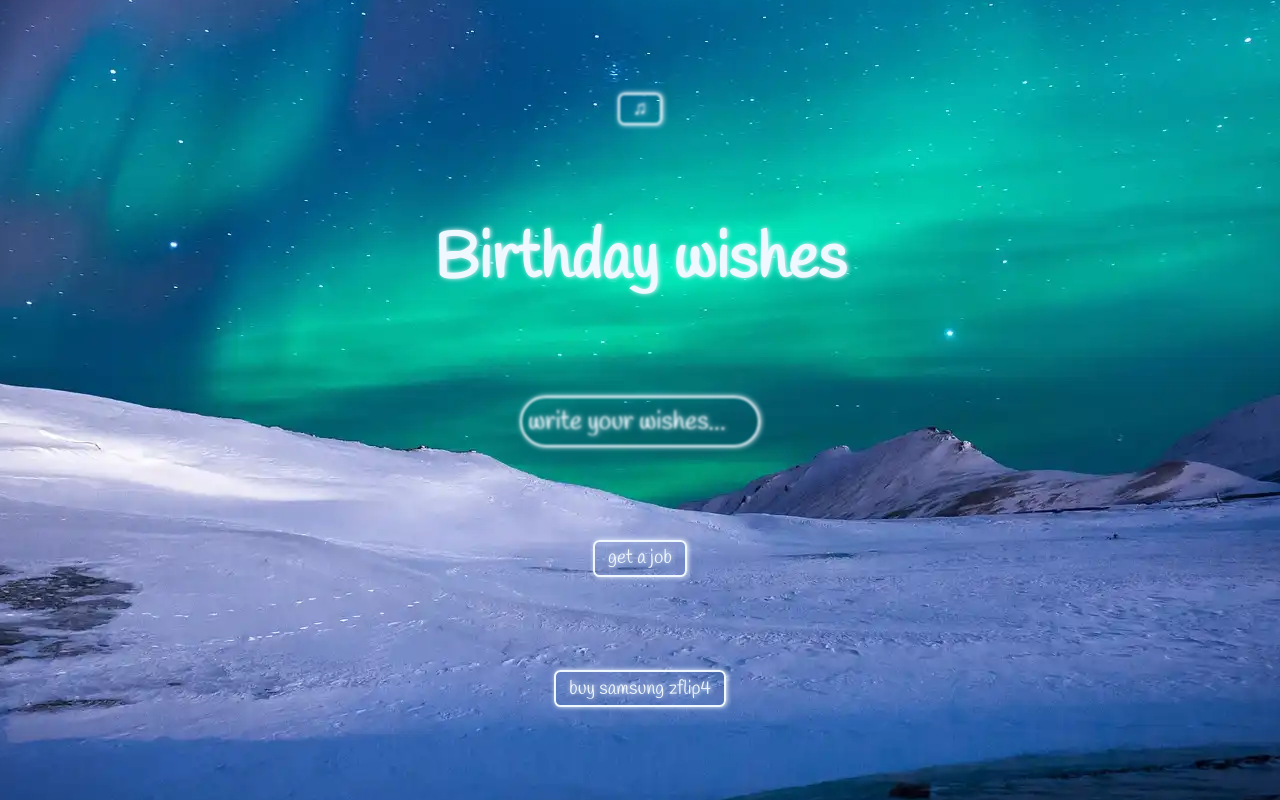
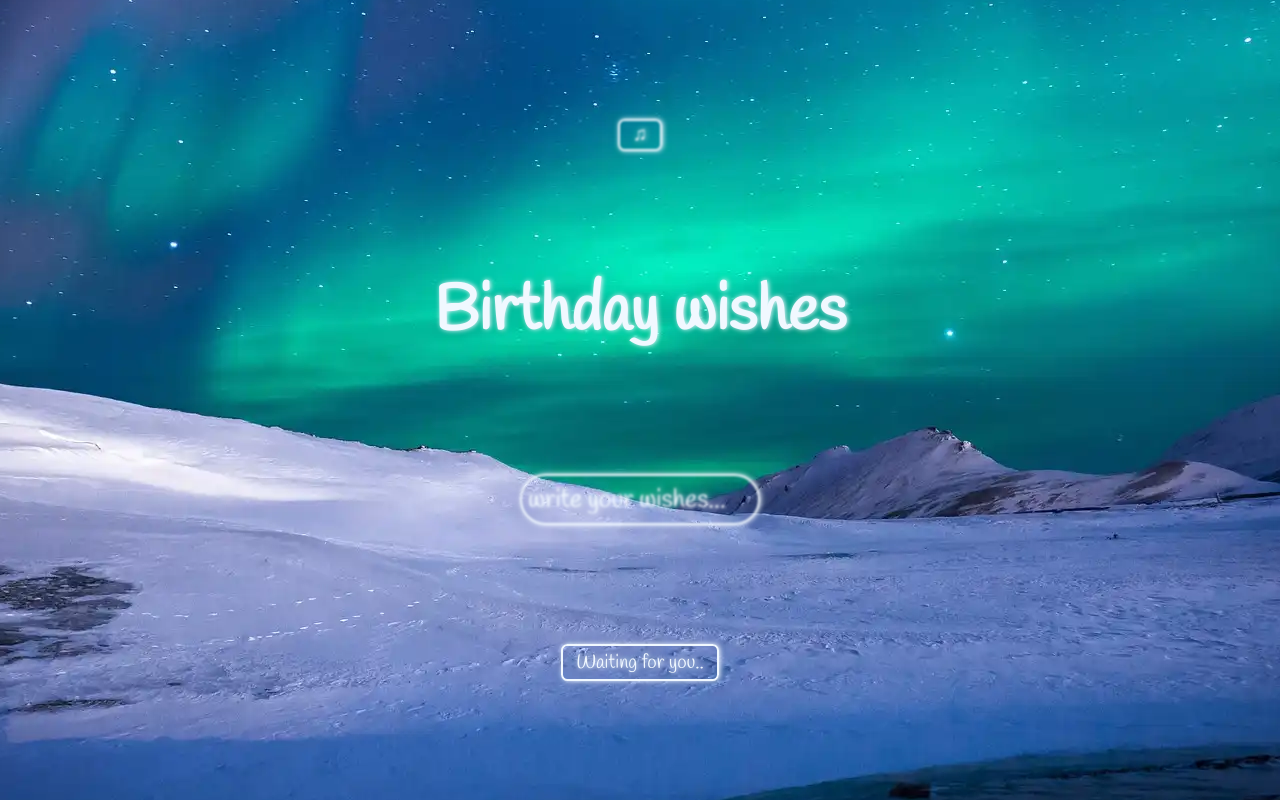
Before and after one commit to hiphop200199/birthday-wishes-reminder, a Svelte app: page / in a window 1280 px wide. Built offline with nearby package versions, Linux system fonts and the light colour scheme.

Commit message:
初步完工

```diff
--- a/package.json
+++ b/package.json
@@ -6,10 +6,12 @@
   "scripts": {
     "dev": "vite",
     "build": "vite build",
-    "preview": "vite preview"
+    "preview": "vite preview",
+    "deploy":"npx gh-pages -d dist"
   },
   "devDependencies": {
     "@sveltejs/vite-plugin-svelte": "^2.0.0",
+    "gh-pages": "^5.0.0",
     "sass": "^1.57.1",
     "svelte": "^3.54.0",
     "svelte-preprocess": "^5.0.0",
--- a/src/App.svelte
+++ b/src/App.svelte
@@ -1,12 +1,7 @@
 <script>
-  import { data } from "./data";
   import piano from "./assets/piano.mp3";
-  let inputText;
+  import List from "./List.svelte";
   let audioElement;
-  let wishes = [];
-  data.subscribe((data) => {
-    wishes = data;
-  });
   function playpause() {
     if (audioElement.paused) {
       audioElement.volume = 0.8;
@@ -21,8 +16,5 @@
   <audio bind:this={audioElement} src={piano} />
   <button on:click={playpause}>&#x266B;</button>
   <h1>Birthday wishes</h1>
-  <input bind:this={inputText} type="text" placeholder="write your wishes..." />
-  {#each wishes as w}
-    <div class="bubble">{w.wish}</div>
-  {/each}
+  <List />
 </article>
--- /dev/null
+++ b/src/List.svelte
@@ -0,0 +1,24 @@
+<script>
+  import { wishes } from "./data";
+
+  let inputWish = "";
+
+  function addWish() {
+    $wishes = [...$wishes, { wish: inputWish }];
+    inputWish = "";
+  }
+</script>
+
+<form on:submit|preventDefault={addWish}>
+  <input
+    type="text"
+    placeholder="write your wishes..."
+    bind:value={inputWish}
+  />
+</form>
+{#each $wishes as w, index}
+  <div class="bubble">{index + 1}.{w.wish}</div>
+  <!--第2個參數是索引編號-->
+{:else}
+  <div class="bubble">Waiting for you..</div>
+{/each}
--- a/src/data.js
+++ b/src/data.js
@@ -1,4 +1,11 @@
-import { writable } from "svelte/store";
-export const data=writable([{wish:"get a job"},{wish:"buy samsung zflip4"}]);
 
-data.subscribe(()=>{localStorage.setItem("wish","get a job")});
+
+//data.subscribe(()=>{localStorage.setItem("wish","get a job")});
+
+import { localStore } from './localStore.js'
+
+
+
+const initialWishes = []
+
+export const wishes = localStore('birthday-wishes', initialWishes)
--- /dev/null
+++ b/src/localStore.js
@@ -0,0 +1,24 @@
+import { writable } from 'svelte/store';
+
+export const localStore = (key, initial) => {                 // receives the key of the local storage and an initial value
+
+  const toString = (value) => JSON.stringify(value, null, 2)  // helper function
+  const toObj = JSON.parse                                    // helper function
+
+  if (localStorage.getItem(key) === null) {                   // item not present in local storage
+    localStorage.setItem(key, toString(initial))              // initialize local storage with initial value
+  }
+
+  const saved = toObj(localStorage.getItem(key))              // convert to object
+
+  const { subscribe, set, update } = writable(saved)          // create the underlying writable store
+
+  return {
+    subscribe,
+    set: (value) => {
+      localStorage.setItem(key, toString(value))              // save also to local storage as a string
+      return set(value)
+    },
+    update
+  }
+}
--- a/src/style.scss
+++ b/src/style.scss
@@ -1,4 +1,4 @@
-@use "sass:math";
+
 @import url('https://fonts.googleapis.com/css2?family=Handlee&display=swap');
 $transition:1s;
 $title-font-size:5vw;
--- a/vite.config.js
+++ b/vite.config.js
@@ -3,5 +3,6 @@ import { svelte } from '@sveltejs/vite-plugin-svelte'
 
 // https://vitejs.dev/config/
 export default defineConfig({
+  base:"/birthday-wishes-reminder",
   plugins: [svelte()],
 })
```
Also changed, not shown: 1 other file (tests, documents, lock files or other folders).
